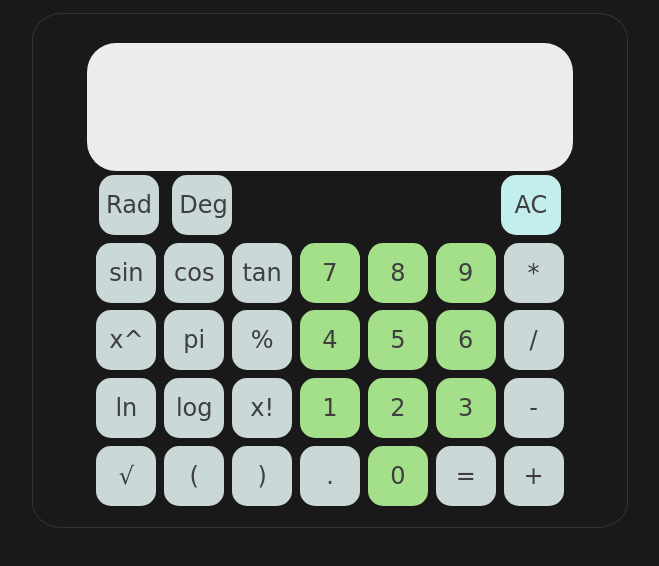
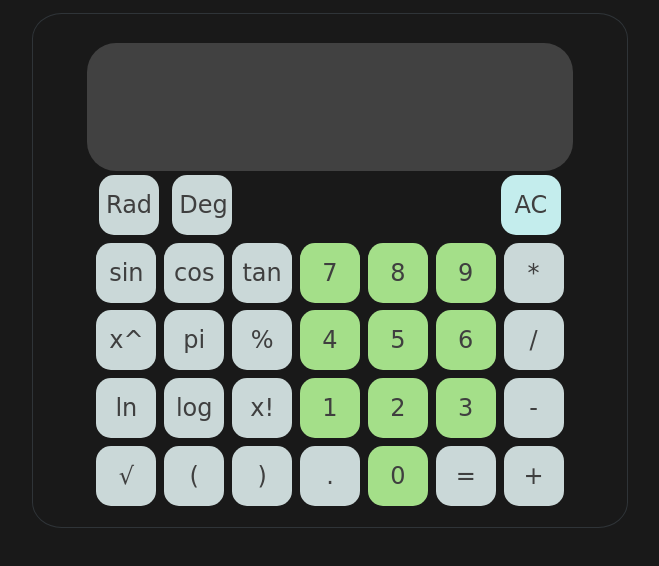
Before and after one commit to IlonaGedeon/notion_widget_calc, a plain HTML site: page index.html in a window 1280 px wide. Shown: the whole page, without its empty margins (310-969 px from the left). Drawn offline with Linux system fonts and the light colour scheme; a web font is replaced by a local one.

Commit message:
index.html

```diff
--- a/index.html
+++ b/index.html
@@ -92,7 +92,7 @@ a:visited  {
 }
 
  #screen{
-    background-color: #ececec;
+    background-color: #414141;
     border: 3px solid transparent;
     /* box-shadow: 3px 3px 3px 3px grey; */
     border-radius: 29px;
```
